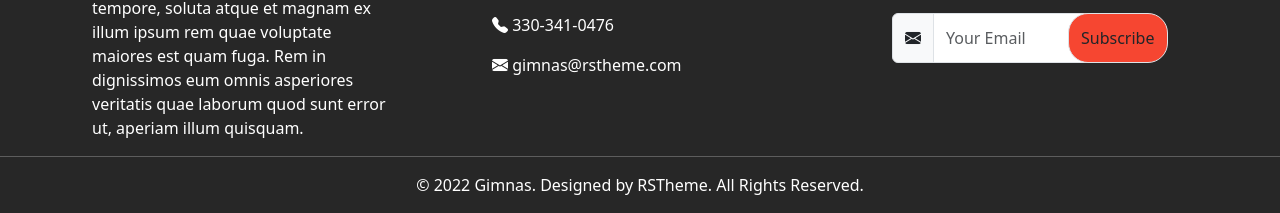
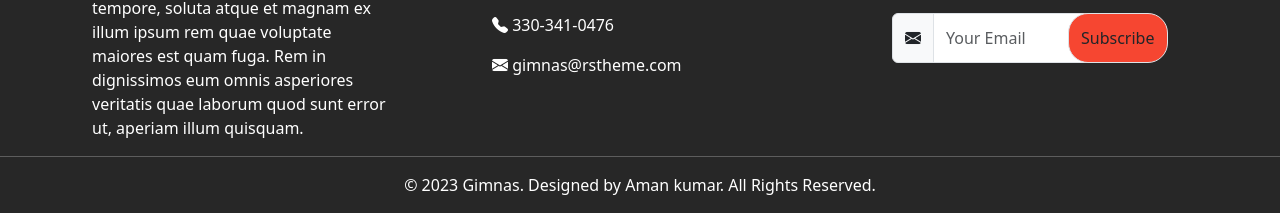
Before and after one commit to amanraj0264/fitness-club, a plain HTML site: page index.html in a window 1280 px wide. Shown: the part 4716-4929 px from the top of the page. Drawn offline with nearby package versions, Linux system fonts and the light colour scheme.

Commit message:
Update index.html

```diff
--- a/index.html
+++ b/index.html
@@ -482,7 +482,7 @@
                       </div>
                 </div>
                 <hr class="text-white">
-                <p class="text-center">© 2022 Gimnas. Designed by RSTheme. All Rights Reserved.</p>
+                <p class="text-center">© 2023 Gimnas. Designed by Aman kumar. All Rights Reserved.</p>
             </div>
             </div>
 
```
